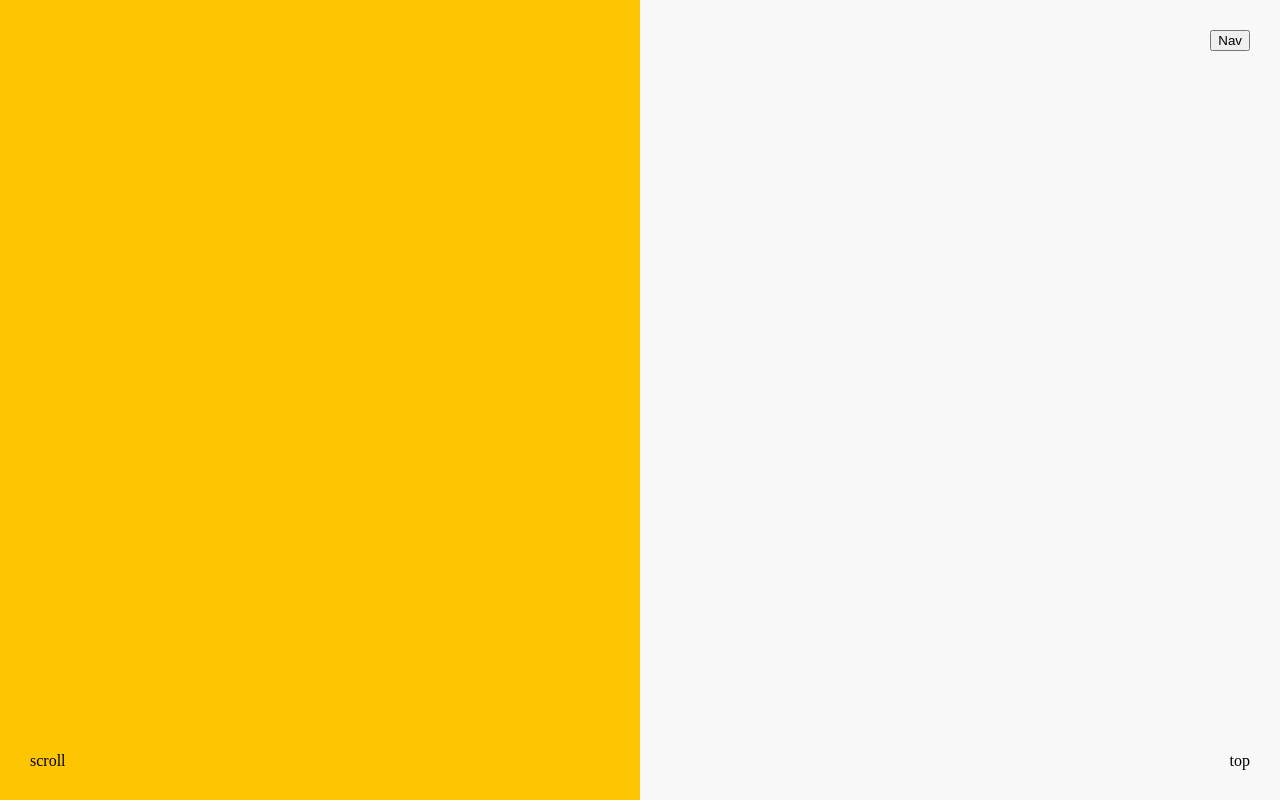
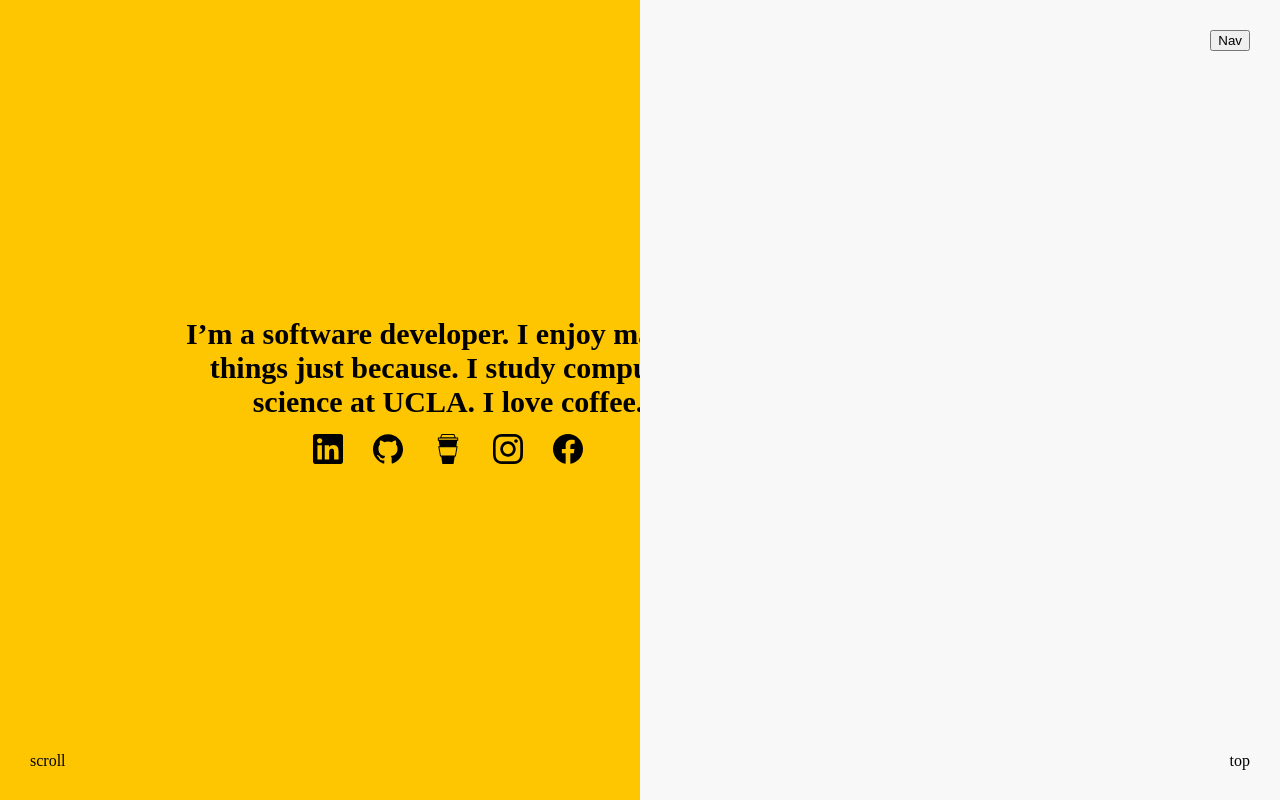
Before and after one commit to BryanPan342/bryan.pan-archived, a React app: page / in a window 1280 px wide. Shown: the top 800 px of the page. Built offline with nearby package versions, Linux system fonts and the light colour scheme.

Commit message:
basic templating for home_about

```diff
--- a/src/components/Home.tsx
+++ b/src/components/Home.tsx
@@ -1,7 +1,7 @@
 import React, { useState, useEffect } from 'react';
 import {useWindowSize} from '../utils/hooks';
 import {hide_hello, show_hello} from '../utils/animation';
-import hello from '../assets/hello.svg';
+import Social from './social';
 
 function Home() {
     const size:{width: number, height: number} = useWindowSize();
@@ -60,7 +60,13 @@ function Home() {
                     </svg>
                 </div>
                 <div id='hello-block'></div>
-                <div className='body fullscreen' id='about_home'></div>
+                <div className='body fullscreen' id='about_home'>
+                    <div id='about_wrapper'>
+                        <img></img>
+                        <div id='blurb' className='tbody'>I’m a software developer. I enjoy making things just because. I study computer science at UCLA. I love coffee.</div>
+                        <Social/>
+                    </div>
+                </div>
             </div>
             <div className='body halfscreen' id='personal'>
                 <h1> Personal Stuff </h1>
--- a/src/components/styles/App.scss
+++ b/src/components/styles/App.scss
@@ -35,6 +35,15 @@ body {
 
 .disable-scroll {
   overflow: hidden !important;
+}
+
+.theader {
+  font-size: 60px;
+}
+
+.tbody {
+  font-weight: bold;
+  font-size: 30px;
 }
 
 /* 2. Layout - Page building blocks
@@ -239,12 +248,36 @@ body {
 #home #about_home{
   height: 100%;
   background: var(--cooler-bg);
+
+  #about_wrapper {
+    height: 100vh;
+    width: 70vw;
+    display: flex;
+    justify-content: center;
+    flex-direction: column;
+    align-items: center;
+    position: absolute;
+    z-index: 4;
+
+    #blurb {
+      text-align:center;
+      width: 60%;
+    }
+  }
 }
 
 #home #personal, #home #skills{
   background: var(--mini-bg);
   h1{
     color: var(--mini-header);
+  }
+}
+
+#home .social {
+  img{
+    width: 30px;
+    height: 30px;
+    margin: 15px;
   }
 }
 
```
Also changed, not shown: 2 other files (tests, documents, lock files or other folders).
